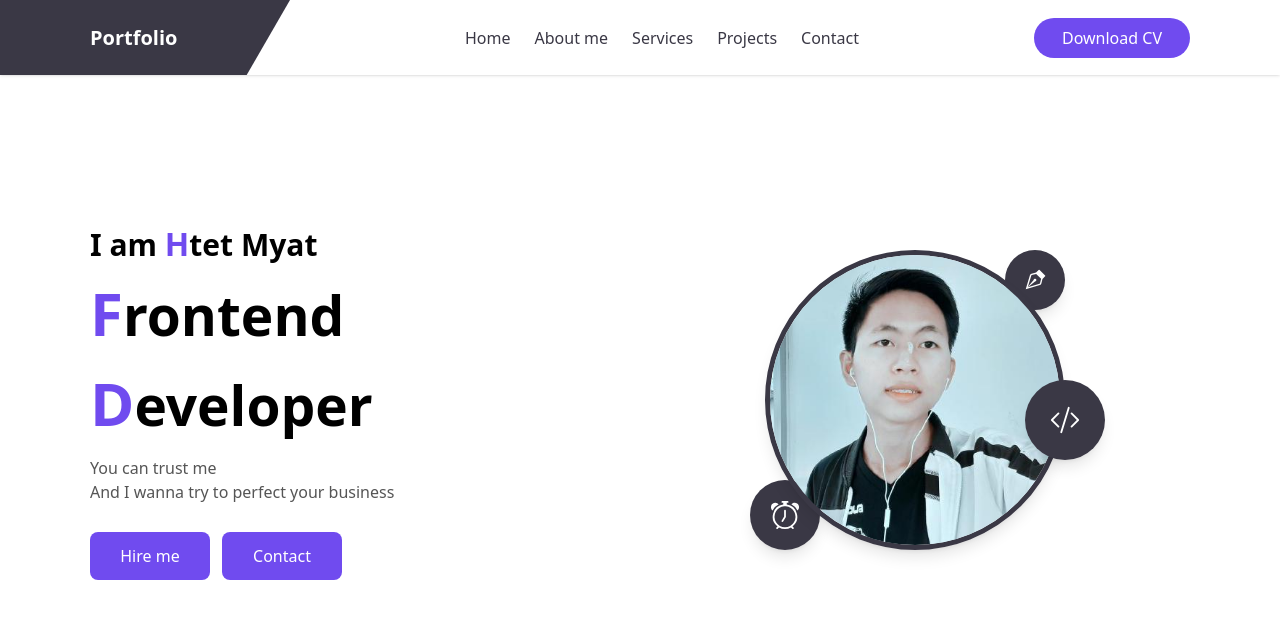
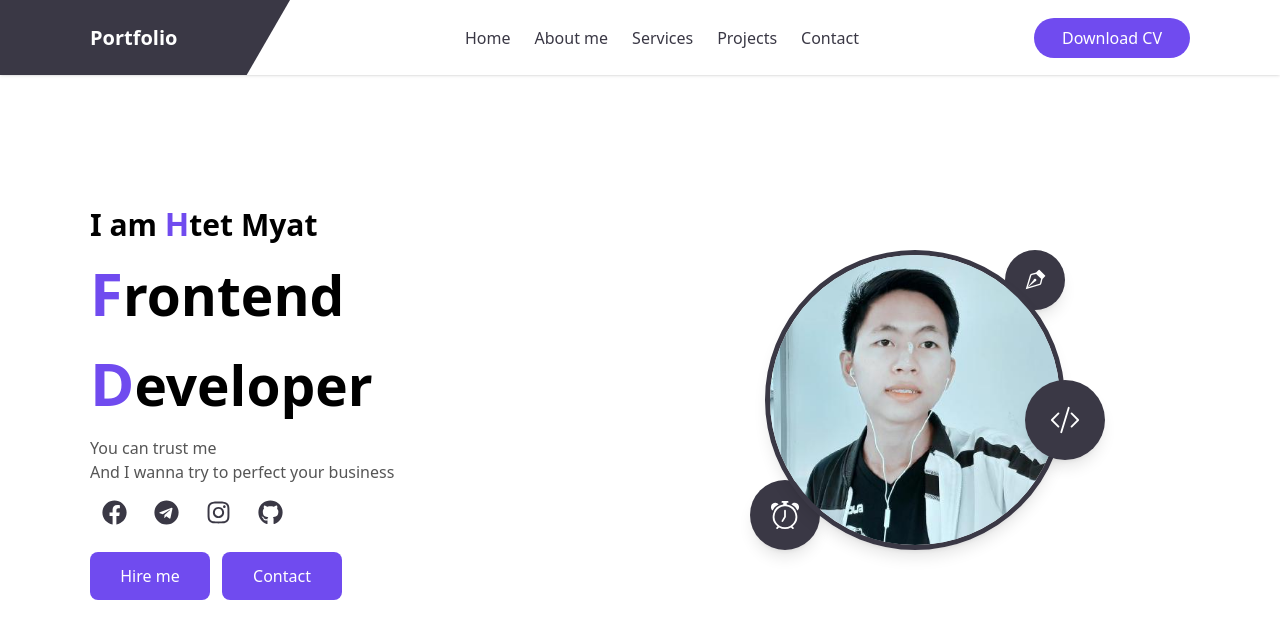
Before and after one commit to waiyanhtun282/wai-yan-portfolio, a React (Vite) app: page / in a window 1280 px wide. Shown: the top 638 px of the page. Built offline with nearby package versions, Linux system fonts and the light colour scheme.

Commit message:
add-first-responsive

```diff
--- a/src/index.css
+++ b/src/index.css
@@ -73,7 +73,7 @@ html{
     }
     .about{
         min-height: calc(100vh - 0px);
-        @apply w-full pt-[80px] md:pt-[100px] lg:pt-[0px] lg:flex lg:flex-col justify-center;
+        @apply w-full pt-[80px] md:pt-[100px] lg:pt-[70px] lg:flex lg:flex-col justify-center;
     }
 
 
--- a/src/pages/AboutPage/About.jsx
+++ b/src/pages/AboutPage/About.jsx
@@ -24,7 +24,7 @@ const About = () => {
           </p>
         </div>
       </div>
-      <div className="flex py-5 md:mx-auto bg-white shadow-lg w-[100%] md:w-[70%] lg:absolute bottom-[18%] left-[15%] rounded-[8px] mt-5 md:mt-0" data-aos="zoom-in">
+      <div className="flex py-5 md:mx-auto bg-white shadow-lg w-[100%] md:w-[70%] bottom-[0%] left-[15%] rounded-[8px] mt-5 xl:mt-20" data-aos="zoom-in">
         <div className="w-1/3 text-center border-r-4 border-kayan">
           <p className='text-[20px] md:text-[25px] font-medium'>1.5 years</p>
           <p className='text-[16px] md:text-[18px] text-[#555]'>Experience</p>
--- a/src/pages/Contact.jsx
+++ b/src/pages/Contact.jsx
@@ -1,5 +1,5 @@
 import React, { useEffect } from 'react';
-import {FaFacebook,FaTelegram,FaGithub} from 'react-icons/fa';
+import {FaFacebook,FaTelegram,FaGithub,FaInstagram} from 'react-icons/fa';
 import AOS from 'aos';
 import 'aos/dist/aos.css';
 
@@ -31,16 +31,20 @@ const Contact = () => {
               </ul>
           </div>
           <div className="flex md:flex-col gap-10 md:gap-3 justify-center md:items-end" data-aos="zoom-in">
-            <a href='https://www.facebook.com/profile.php?id=100042798099129&mibextid=ZbWKwL' className="w-[50px] md:w-[200px] h-[50px] bg-white rounded-full flex items-center cursor-pointer text-black hover:text-kayan transition-all duration-200">
-              <FaFacebook size={35} className="ml-2 md:ml-3"/>
+            <a href='https://www.facebook.com/profile.php?id=100042798099129&mibextid=ZbWKwL' className="w-[40px] md:w-[200px] h-[40px] bg-white rounded-full flex items-center cursor-pointer text-black hover:text-kayan transition-all duration-200">
+              <FaFacebook size={25} className="ml-2 md:ml-3"/>
               <span className='text-black hidden md:block md:ml-3 text-[18px] cursor-pointer'>Facebook</span>
             </a>
-            <a href='https://t.me/MgTayZa' className="w-[50px] md:w-[200px] h-[50px] bg-white rounded-full flex items-center cursor-pointer text-black hover:text-kayan transition-all duration-200">
-              <FaTelegram size={35} className="ml-2 md:ml-3"/>
+            <a href='https://t.me/MgTayZa' className="w-[40px] md:w-[200px] h-[40px] bg-white rounded-full flex items-center cursor-pointer text-black hover:text-kayan transition-all duration-200">
+              <FaTelegram size={25} className="ml-2 md:ml-3"/>
               <span className='text-black hidden md:block md:ml-3 text-[18px] cursor-pointer'>Telegram</span>
             </a>
-            <a href='https://github.com/MgHtetMyatAung' className="w-[50px] md:w-[200px] h-[50px] bg-white rounded-full flex items-center cursor-pointer text-black hover:text-kayan transition-all duration-200">
-              <FaGithub size={35} className="ml-2 md:ml-3"/>
+            <a href='https://instagram.com/htet_myataung2002?igshid=NTA5ZTk1NTc=' className="w-[40px] md:w-[200px] h-[40px] bg-white rounded-full flex items-center cursor-pointer text-black hover:text-kayan transition-all duration-200">
+              <FaInstagram size={25} className="ml-2 md:ml-3"/>
+              <span className='text-black hidden md:block md:ml-3 text-[18px] cursor-pointer'>Instagram</span>
+            </a>
+            <a href='https://github.com/MgHtetMyatAung' className="w-[40px] md:w-[200px] h-[40px] bg-white rounded-full flex items-center cursor-pointer text-black hover:text-kayan transition-all duration-200">
+              <FaGithub size={25} className="ml-2 md:ml-3"/>
               <span className='text-black hidden md:block md:ml-3 text-[18px] cursor-pointer'>GitHub</span>
             </a>
           </div>
--- a/src/pages/HomePage/Home.jsx
+++ b/src/pages/HomePage/Home.jsx
@@ -2,6 +2,7 @@ import React from 'react';
 import home from "./home.css";
 import cvImg from "../../assets/pp.jpg";
 import {BsCodeSlash,BsVectorPen,BsAlarm} from "react-icons/bs";
+import {FaFacebook,FaTelegram,FaGithub,FaInstagram} from 'react-icons/fa';
 import 'animate.css';
 
 const Home = () => {
@@ -10,11 +11,29 @@ const Home = () => {
       <div className="h_main mt-10 md:mt-20 lg:mt-0">
         <div className="flex flex-col">
           <p className='font-semibold text-[30px]'>I am <span className='text-[32px] text-kayan'>H</span>tet Myat</p>
-          <p className='text-[32px] md:text-[48px] lg:text-[55px] font-bold'><span className='text-[38px] md:text-[55px] lg:text-[60px] text-kayan'>F</span>rontend <span className='text-[38px] md:text-[55px] lg:text-[60px] text-kayan'>D</span>eveloper</p>
+          <p className='text-[32px] md:text-[48px] xl:text-[55px] font-bold'><span className='text-[38px] md:text-[55px] lg:text-[60px] text-kayan'>F</span>rontend <span className='text-[38px] md:text-[55px] lg:text-[60px] text-kayan'>D</span>eveloper</p>
           <p className='text-[#555] font-medium my-2'>
             You can trust me <br />
             And I wanna try to perfect your business
           </p>
+          <div className="hidden md:flex gap-10 md:gap-3">
+            <a href='https://www.facebook.com/profile.php?id=100042798099129&mibextid=ZbWKwL' className="w-[40px] h-[40px] bg-white rounded-full flex items-center cursor-pointer text-black hover:text-kayan transition-all duration-200">
+              <FaFacebook size={25} className="ml-2 md:ml-3"/>
+              <span className='text-black hidden md:ml-3 text-[18px] cursor-pointer'>Facebook</span>
+            </a>
+            <a href='https://t.me/MgTayZa' className="w-[40px] h-[40px] bg-white rounded-full flex items-center cursor-pointer text-black hover:text-kayan transition-all duration-200">
+              <FaTelegram size={25} className="ml-2 md:ml-3"/>
+              <span className='text-black hidden md:ml-3 text-[18px] cursor-pointer'>Telegram</span>
+            </a>
+            <a href='https://instagram.com/htet_myataung2002?igshid=NTA5ZTk1NTc=' className="w-[40px] h-[40px] bg-white rounded-full flex items-center cursor-pointer text-black hover:text-kayan transition-all duration-200">
+              <FaInstagram size={25} className="ml-2 md:ml-3"/>
+              <span className='text-black hidden md:ml-3 text-[18px] cursor-pointer'>Instagram</span>
+            </a>
+            <a href='https://github.com/MgHtetMyatAung' className="w-[40px] h-[40px] bg-white rounded-full flex items-center cursor-pointer text-black hover:text-kayan transition-all duration-200">
+              <FaGithub size={25} className="ml-2 md:ml-3"/>
+              <span className='text-black hidden md:ml-3 text-[18px] cursor-pointer'>GitHub</span>
+            </a>
+          </div>
           <div className="flex gap-3 mt-5">
             <a href='tel:09770106619' className='h_btn'>Hire me</a>
             <a href='#contact' className='h_btn'>Contact</a>
```
